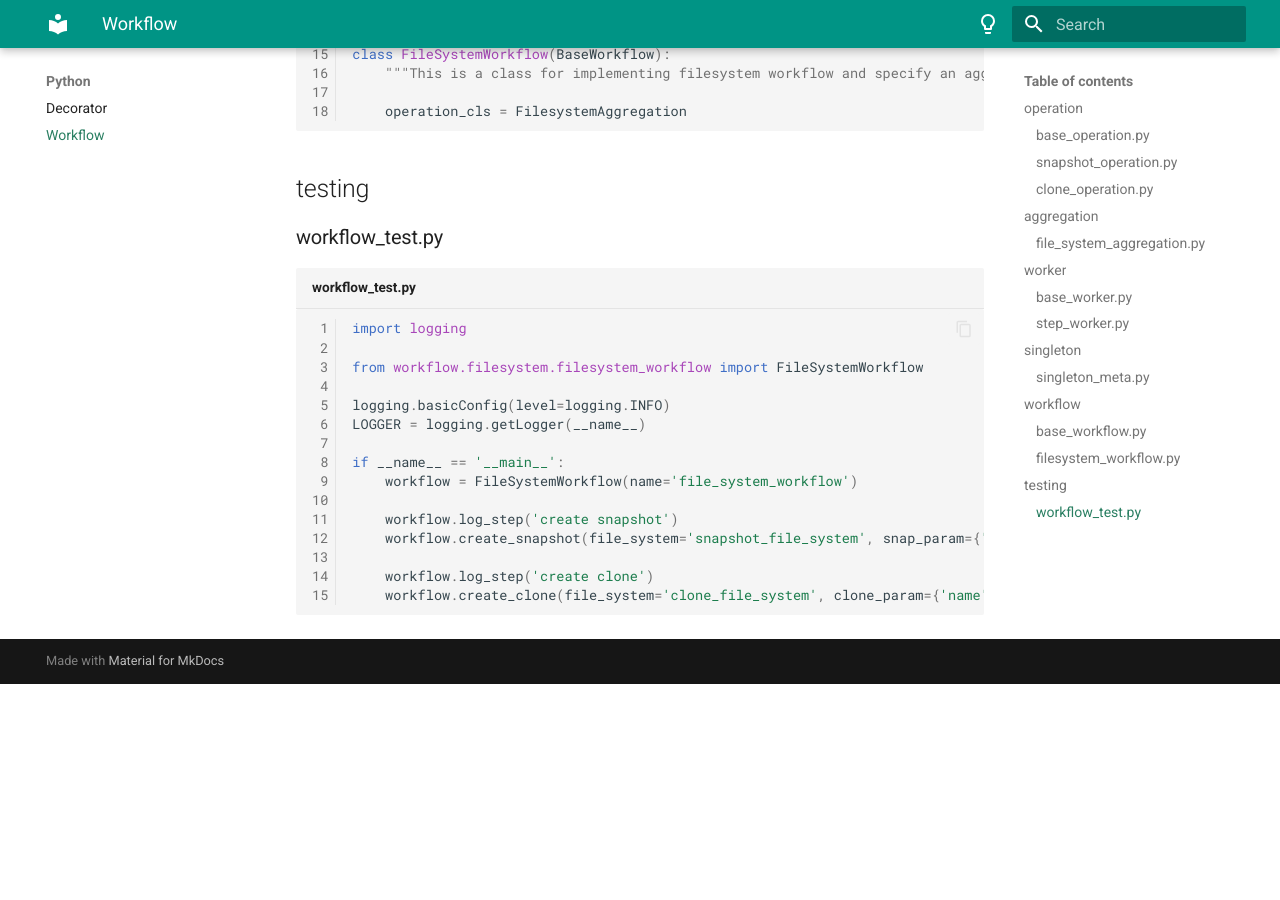
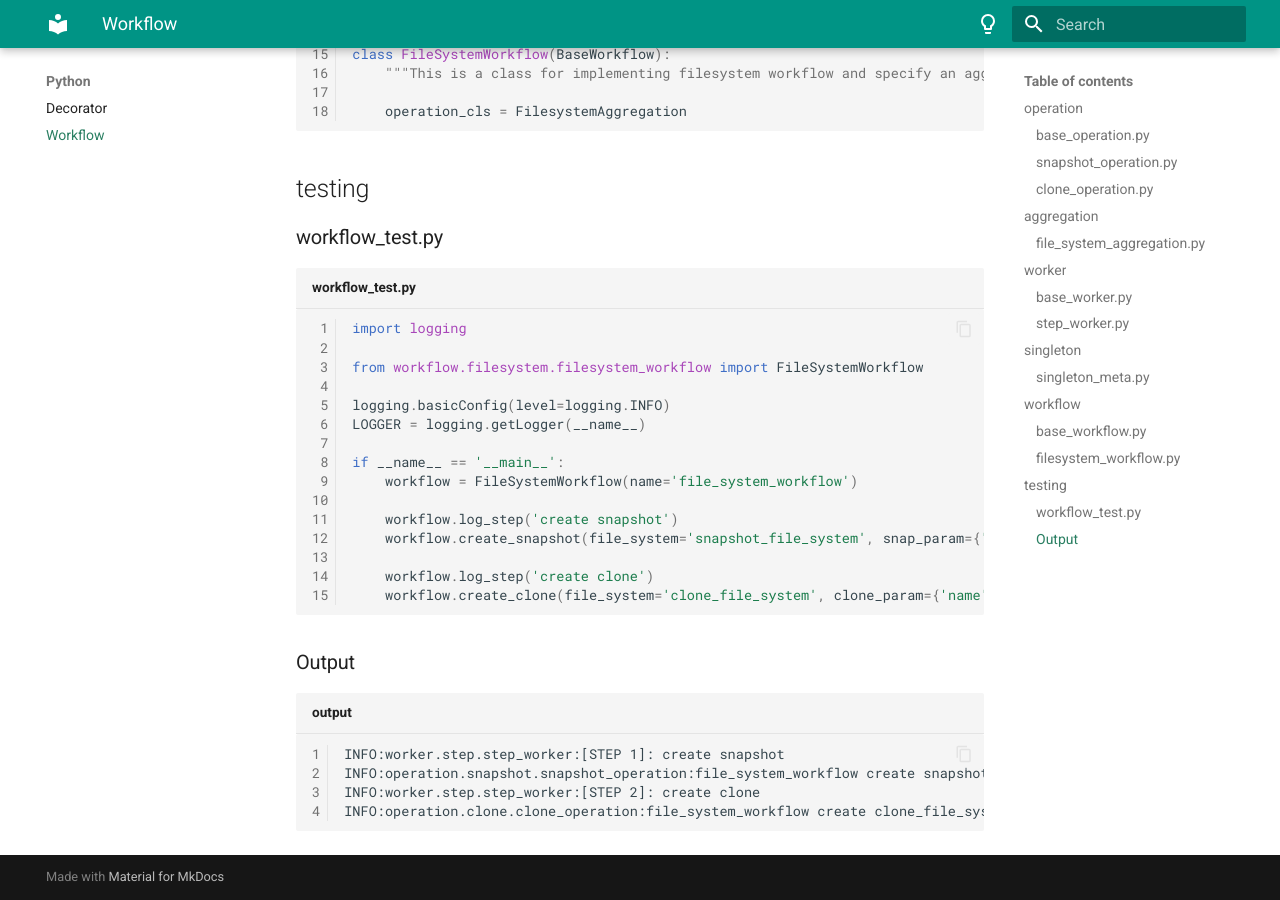
Before and after one commit to zhouushe/notes, an MkDocs documentation site: the page built from docs/workflow.md, in a window 1280 px wide and 900 px high, scrolled down 6405 px. Built offline with MkDocs 1.6.1 and Material for MkDocs 9.7.7, drawn with Linux system fonts in a browser that asks for light colours; before the commit the page ends 7089 px from its top, so only the background shows below that.

Commit message:
Update workflow.md

````diff
--- a/docs/workflow.md
+++ b/docs/workflow.md
@@ -316,3 +316,11 @@ if __name__ == '__main__':
     workflow.log_step('create clone')
     workflow.create_clone(file_system='clone_file_system', clone_param={'name': 'lit_clone', 'size_total': 100})
 ```
+
+### Output
+```plaintext title="output"
+INFO:worker.step.step_worker:[STEP 1]: create snapshot
+INFO:operation.snapshot.snapshot_operation:file_system_workflow create snapshot_file_system with param {'name': 'lit_snap', 'count': 3}
+INFO:worker.step.step_worker:[STEP 2]: create clone
+INFO:operation.clone.clone_operation:file_system_workflow create clone_file_system with param {'name': 'lit_clone', 'size_total': 100}
+```
````
